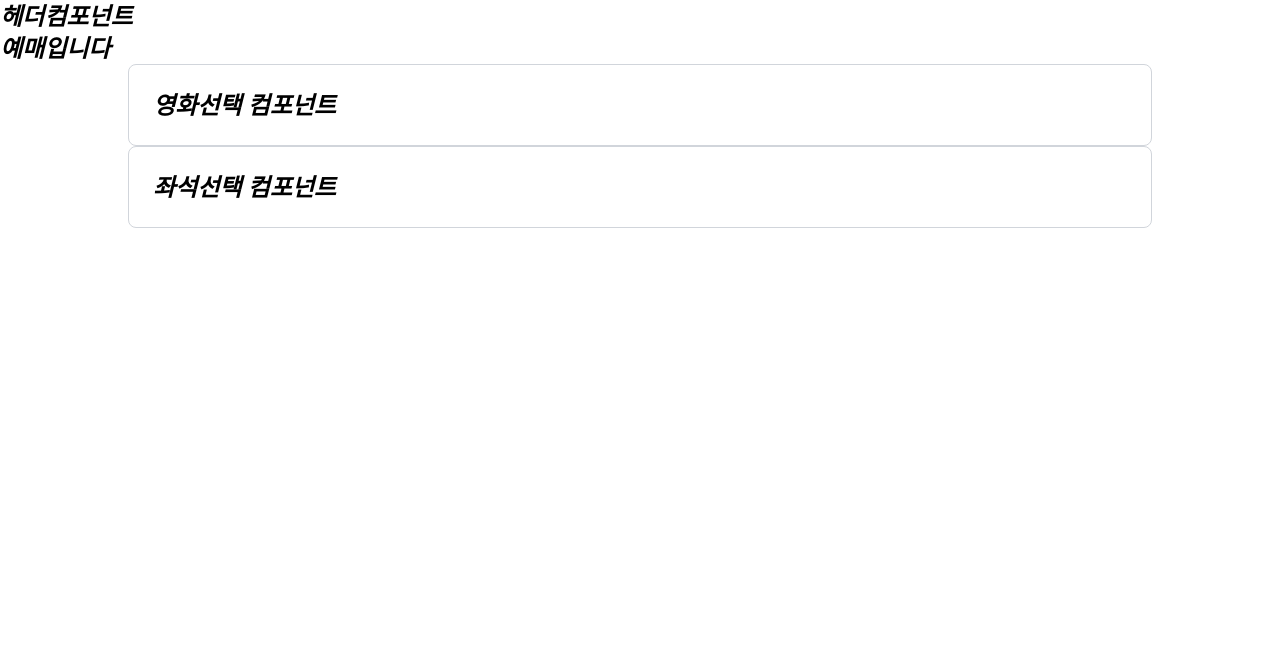
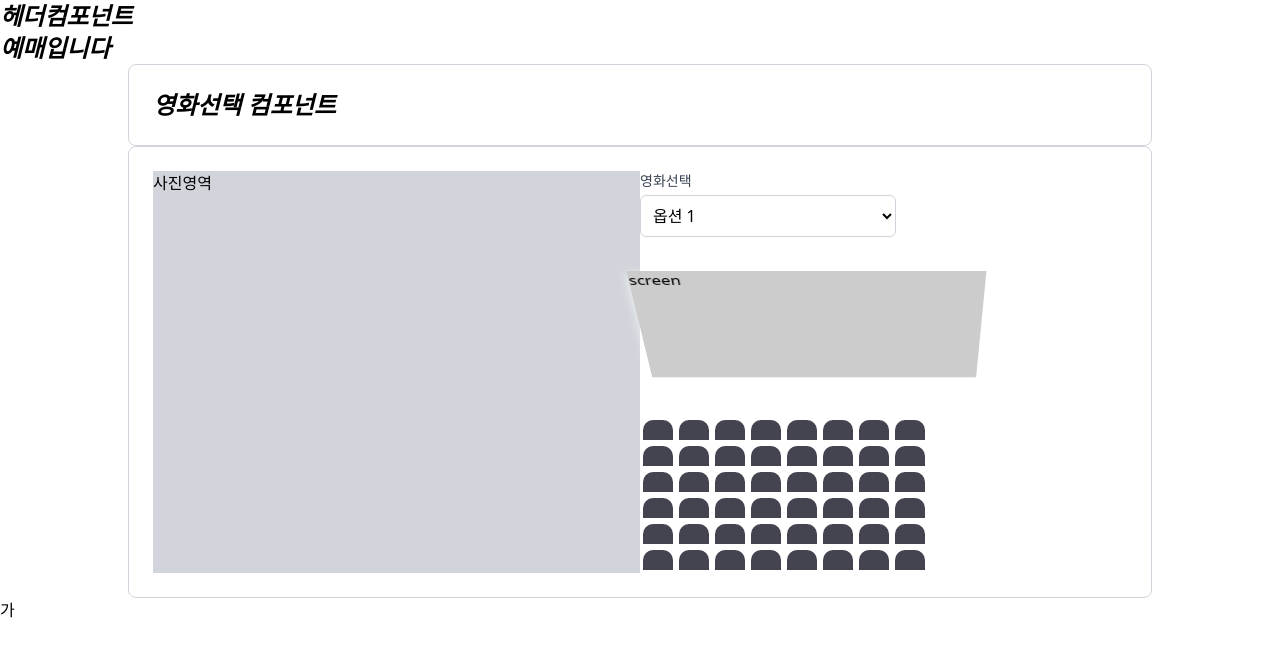
Before and after one commit to frontend-study-project/react-app-cinebooking, a React (Vite) app: page /booking in a window 1280 px wide. Shown: the top 652 px of the page. Built offline with nearby package versions, Linux system fonts and the light colour scheme.

Commit message:
feat: 영화포스터, 영화선택, 좌석선택 영역 추가

```diff
--- a/src/components/Book/SeatSelector.tsx
+++ b/src/components/Book/SeatSelector.tsx
@@ -1,13 +1,94 @@
 import Box from "../UI/Box";
+import '../../style/SeatSelector.css'
 
 const SeatSelector = () => {
   return (
     <>
       <Box>
-        <h1 className="text-2xl font-bold italic">
-          좌석선택 컴포넌트
-        </h1>
-      </Box>
+        <div className="flex justify-start">
+          <div className="flex-1 bg-gray-300 ">
+            <div className="moviePic">사진영역</div>
+          </div>
+
+          <div className="flex-1">
+            <div className="w-64">
+              <label htmlFor="select-movie" className="block text-sm font-medium text-gray-700">영화선택</label>
+              <select id="select-movie" name="영화"
+                      className="mt-1 block w-full p-2 border border-gray-300 rounded-md bg-white focus:outline-none focus:border-blue-500">
+                <option value="option1">옵션 1</option>
+                <option value="option2">옵션 2</option>
+                <option value="option3">옵션 3</option>
+              </select>
+            </div>
+
+            <div>
+              <div className="container">
+                <div className="screen">screen</div>
+              </div>
+              <div className="row">
+                <div className="seat"></div>
+                <div className="seat"></div>
+                <div className="seat"></div>
+                <div className="seat"></div>
+                <div className="seat"></div>
+                <div className="seat"></div>
+                <div className="seat"></div>
+                <div className="seat"></div>
+              </div>
+              <div className="row">
+                <div className="seat"></div>
+                <div className="seat"></div>
+                <div className="seat"></div>
+                <div className="seat"></div>
+                <div className="seat occupied"></div>
+                <div className="seat occupied"></div>
+                <div className="seat"></div>
+                <div className="seat"></div>
+              </div>
+              <div className="row">
+                <div className="seat"></div>
+                <div className="seat"></div>
+                <div className="seat"></div>
+                <div className="seat"></div>
+                <div className="seat"></div>
+                <div className="seat"></div>
+                <div className="seat occupied"></div>
+                <div className="seat occupied"></div>
+              </div>
+              <div className="row">
+                <div className="seat"></div>
+                <div className="seat"></div>
+                <div className="seat"></div>
+                <div className="seat"></div>
+                <div className="seat"></div>
+                <div className="seat"></div>
+                <div className="seat"></div>
+                <div className="seat"></div>
+              </div>
+              <div className="row">
+                <div className="seat"></div>
+                <div className="seat"></div>
+                <div className="seat"></div>
+                <div className="seat"></div>
+                <div className="seat occupied"></div>
+                <div className="seat"></div>
+                <div className="seat occupied"></div>
+                <div className="seat"></div>
+              </div>
+              <div className="row">
+                <div className="seat"></div>
+                <div className="seat"></div>
+                <div className="seat"></div>
+                <div className="seat"></div>
+                <div className="seat"></div>
+                <div className="seat"></div>
+                <div className="seat occupied"></div>
+                <div className="seat occupied"></div>
+              </div>
+            </div>
+          </div>
+        </div>
+      </Box>가
     </>
   )
 }
--- /dev/null
+++ b/src/style/SeatSelector.css
@@ -0,0 +1,24 @@
+.container {
+    perspective: 1000px;
+}
+.screen {
+    background: #ccc;
+    width: 70%;
+    height: 150px;
+    margin: 15px 0;
+    transform: rotateX(-45deg);
+    box-shadow: 0 3px 10px rgba(255, 255, 255, 0.7);
+}
+
+.row {
+    display: flex;
+}
+
+.seat {
+    background: #444451;
+    height: 20px;
+    width: 30px;
+    margin: 3px;
+    border-top-left-radius: 10px;
+    border-top-right-radius: 10px;
+}
```
